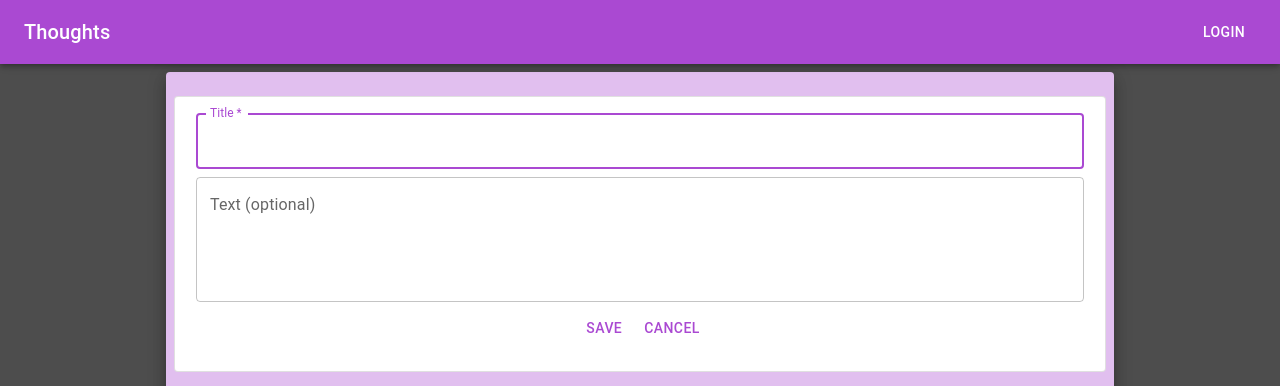
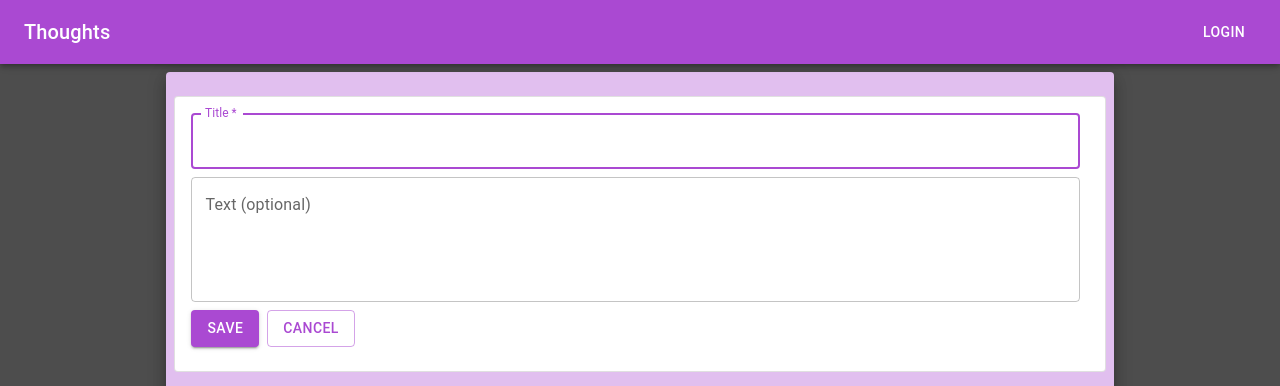
Before and after one commit to LoMaply/cvwo-assign, a React (Vite) app in the folder frontend/: page /thread/1/1 in a window 1280 px wide. Both pictures are taken after a click on the button "EDIT". Shown: the top 386 px of the page. Built offline with nearby package versions, Linux system fonts and the light colour scheme; no server answers.

Commit message:
Add confirmation for thread deletion

```diff
--- a/frontend/src/components/CommentCard.tsx
+++ b/frontend/src/components/CommentCard.tsx
@@ -68,12 +68,12 @@ export default function CommentCard({comment, childTracker, setChildTracker}: {c
               name="description"
               label="Text"
               defaultValue={comment.description}
-              sx={{ width: "99%" }}
+              sx={{ width: "99%", marginBottom: "4px" }}
               required
             />
-            <Stack direction="row">
-              <Button type="submit">Save</Button>
-              <Button onClick={() => setIsEditing(false)}>Cancel</Button>
+            <Stack direction="row" spacing={0.5}>
+              <Button type="submit" variant="contained">Save</Button>
+              <Button variant="outlined" onClick={() => setIsEditing(false)}>Cancel</Button>
             </Stack>
           </form>
         </CardContent>
--- a/frontend/src/views/ViewThread.tsx
+++ b/frontend/src/views/ViewThread.tsx
@@ -1,4 +1,5 @@
-import { Box, Button, Card, CardActions, CardContent, Paper, Stack, TextField, Typography } from "@mui/material";
+import DeleteIcon from '@mui/icons-material/Delete';
+import { Box, Button, Card, CardActions, CardContent, Dialog, DialogContent, DialogContentText, DialogTitle, Paper, Stack, TextField, Typography } from "@mui/material";
 import { formatDistanceToNowStrict } from "date-fns";
 import { useContext, useEffect, useState } from "react";
 import { useNavigate, useParams } from "react-router-dom";
@@ -20,6 +21,9 @@ export default function ViewThread({ color }: { color: "primary" }) {
   const [isEditing, setIsEditing] = useState<boolean>(false);
   const [threadData, setThreadData] = useState<Discussion>(emptyDiscussion);
   const [commentList, setCommentList] = useState<Array<Reply>>([]);
+
+  // Dialog for delete confirmation
+  const [open, setOpen] = useState<boolean>(false);
 
   // Allows children components to trigger useEffect below, which updates thread data and comment list
   const [childTracker, setChildTracker] = useState<number>(0);
@@ -81,7 +85,7 @@ export default function ViewThread({ color }: { color: "primary" }) {
   const userOptions = (
     <CardActions>
       <Button onClick={() => setIsEditing(true)}>Edit</Button>
-      <Button onClick={handleDelete}>Delete</Button>
+      <Button onClick={() => setOpen(true)}>Delete</Button>
     </CardActions>
   );
 
@@ -91,7 +95,7 @@ export default function ViewThread({ color }: { color: "primary" }) {
       return (
         <CardContent>
           <form onSubmit={handleEdit}>
-            <Stack spacing={1} alignItems="center">
+            <Stack spacing={1}>
               <TextField
                 autoFocus
                 type="text"
@@ -112,9 +116,9 @@ export default function ViewThread({ color }: { color: "primary" }) {
                 defaultValue={threadData.description}
                 sx={{ width: "99%" }}
               />
-              <Stack direction="row">
-                <Button type="submit">Save</Button>
-                <Button onClick={() => setIsEditing(false)}>Cancel</Button>
+              <Stack direction="row" spacing={1}>
+                <Button type="submit" variant="contained">Save</Button>
+                <Button variant="outlined" onClick={() => setIsEditing(false)}>Cancel</Button>
               </Stack>
             </Stack>
           </form>
@@ -141,6 +145,17 @@ export default function ViewThread({ color }: { color: "primary" }) {
 
   return (
     <Paper elevation={10} sx={{ width: "75%", minHeight: "90vh", bgcolor: `${color}.light`}}>
+      <Dialog open={open} onClose={() => setOpen(false)}>
+        <DialogTitle>Delete Post?</DialogTitle>
+        <DialogContent>
+          <DialogContentText gutterBottom>
+            This action is irreversible and will delete all comments associated with this post.
+          </DialogContentText>
+          <Button type="submit" variant="contained" size="small" color="error" startIcon={<DeleteIcon />} sx={{ marginRight: "1vw" }} onClick={handleDelete}>Confirm</Button>
+          <Button type="button" variant="outlined" size="small" onClick={() => setOpen(false)}>Cancel</Button>
+        </DialogContent>
+      </Dialog>
+
       <Stack spacing={2} alignItems="center">
         <Box sx={{ height: "1vh" }}/>
 
```
